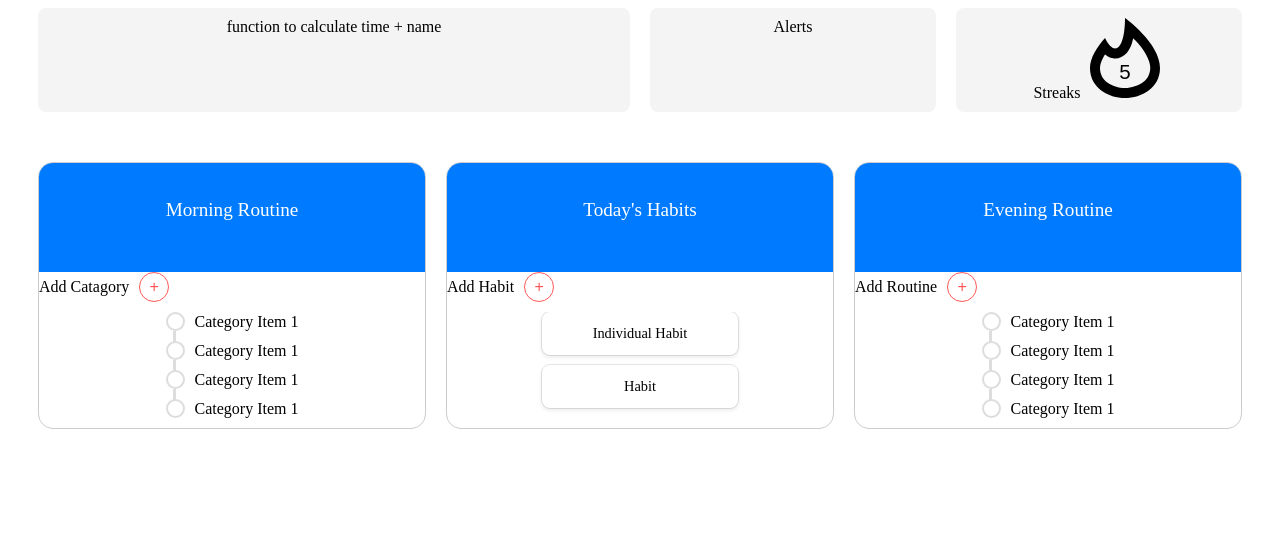
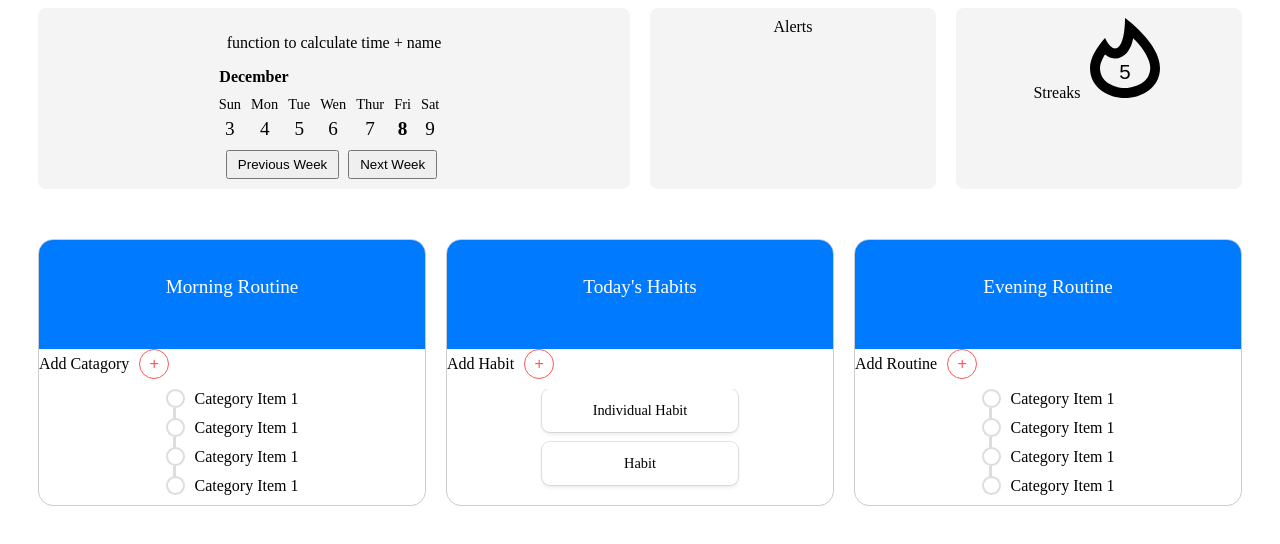
Before and after one commit to classicatkins/Capstone, a website: page today.html in a window 1280 px wide. Drawn offline with Linux system fonts and the light colour scheme.

Commit message:
calandar

```diff
--- a/today.html
+++ b/today.html
@@ -5,6 +5,50 @@
     <meta name="viewport" content="width=device-width, initial-scale=1.0">
     <title>Today</title>
     <style>
+
+.calendar-container {
+    display: flex;
+    flex-direction: column;
+    align-items: center;
+
+}
+
+.month-display {
+    font-weight: bold;
+    margin-bottom: 10px;
+    margin-right: 10rem;
+}
+
+.week-display {
+    display: flex;
+}
+
+.day {
+    text-align: center;
+    margin-right: 10px;
+}
+
+.weekday {
+    font-size: 0.9em;
+    margin-bottom: 5px;
+}
+
+.date {
+    font-size: 1.2em;
+}
+
+.bold {
+    font-weight: bold;
+}
+
+.week-navigation {
+    margin-top: 10px;
+}
+
+.week-navigation button {
+    margin-right: 5px;
+    padding: 5px 10px;
+}
 
 .circle-card {
     position: relative;
@@ -40,6 +84,7 @@
 
 .circle-card.active .circle {
     background-color: #007bff;
+    border: 2px solid #007bff;
 }
 
 .circle-card.active .circle::after {
@@ -212,7 +257,49 @@ svg {
 </head>
 <body class="theme--default">
   <div class="flex-row">
-    <div class="flex-box">function to calculate time + name</div>
+    <div class="flex-box">
+      <p>function to calculate time + name</p>
+      <div class="calendar-container">
+        <div class="month-display">Month</div>
+        <div class="week-display">
+          <div class="day">
+            <div class="weekday">Sun</div>
+            <div class="date">1</div>
+        </div>
+        <div class="day">
+          <div class="weekday">Mon</div>
+          <div class="date">1</div>
+      </div>
+      <div class="day">
+        <div class="weekday">Tue</div>
+        <div class="date">1</div>
+    </div>
+    <div class="day">
+      <div class="weekday">Wen</div>
+      <div class="date">1</div>
+  </div>
+  <div class="day">
+    <div class="weekday">Thur</div>
+    <div class="date">1</div>
+</div>
+<div class="day">
+  <div class="weekday">Fri</div>
+  <div class="date">1</div>
+</div>
+<div class="day">
+  <div class="weekday">Sat</div>
+  <div class="date">1</div>
+</div>
+
+            <!-- Weekdays (Sun, Mon, etc.) and Dates (1, 2, etc.) -->
+            <!-- ... -->
+        </div>
+        <div class="week-navigation">
+            <button id="prevWeek">Previous Week</button>
+            <button id="nextWeek">Next Week</button>
+        </div>
+    </div>
+    </div>
     <div class="flex-box">Alerts</div>
     <div class="flex-box">Streaks
       <svg viewBox="0 0 16 16" version="1.1" xmlns="http://www.w3.org/2000/svg">
@@ -310,6 +397,42 @@ svg {
 }
 
 updateStreakNumber(5);
+
+let currentDate = new Date();
+
+function updateCalendar() {
+    const startOfWeek = getStartOfWeek(currentDate);
+    const options = { month: 'long' };
+    const month = startOfWeek.toLocaleDateString('en-US', options);
+    document.querySelector('.month-display').textContent = month;
+
+    const days = document.querySelectorAll('.week-display .day .date');
+    days.forEach((day, index) => {
+        const date = new Date(startOfWeek);
+        date.setDate(date.getDate() + index);
+        day.textContent = date.getDate();
+        day.classList.toggle('bold', date.getDate() === currentDate.getDate() && date.getMonth() === currentDate.getMonth());
+    });
+}
+
+function getStartOfWeek(date) {
+    const day = date.getDay();
+    const start = new Date(date);
+    start.setDate(date.getDate() - day);
+    return start;
+}
+
+document.getElementById('prevWeek').addEventListener('click', function() {
+    currentDate.setDate(currentDate.getDate() - 7);
+    updateCalendar();
+});
+
+document.getElementById('nextWeek').addEventListener('click', function() {
+    currentDate.setDate(currentDate.getDate() + 7);
+    updateCalendar();
+});
+
+updateCalendar();
   </script>
 </body>
 </html>
```
